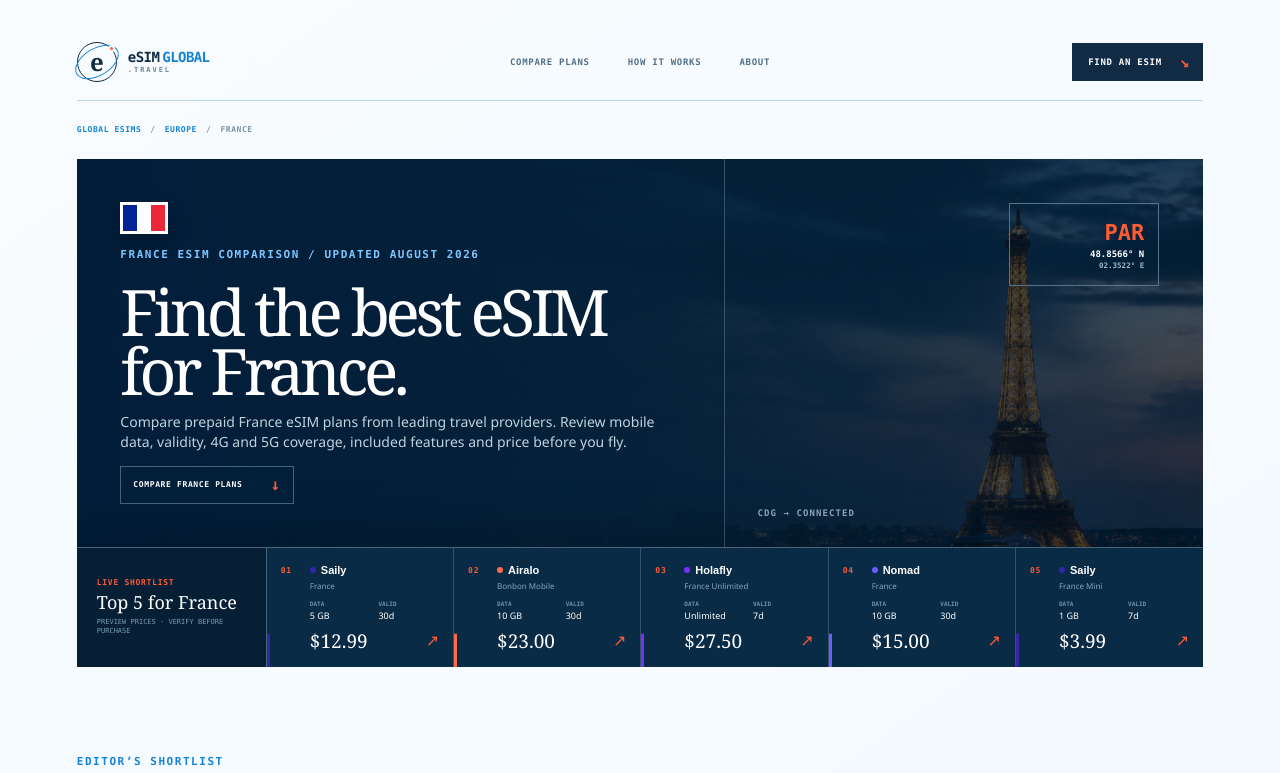
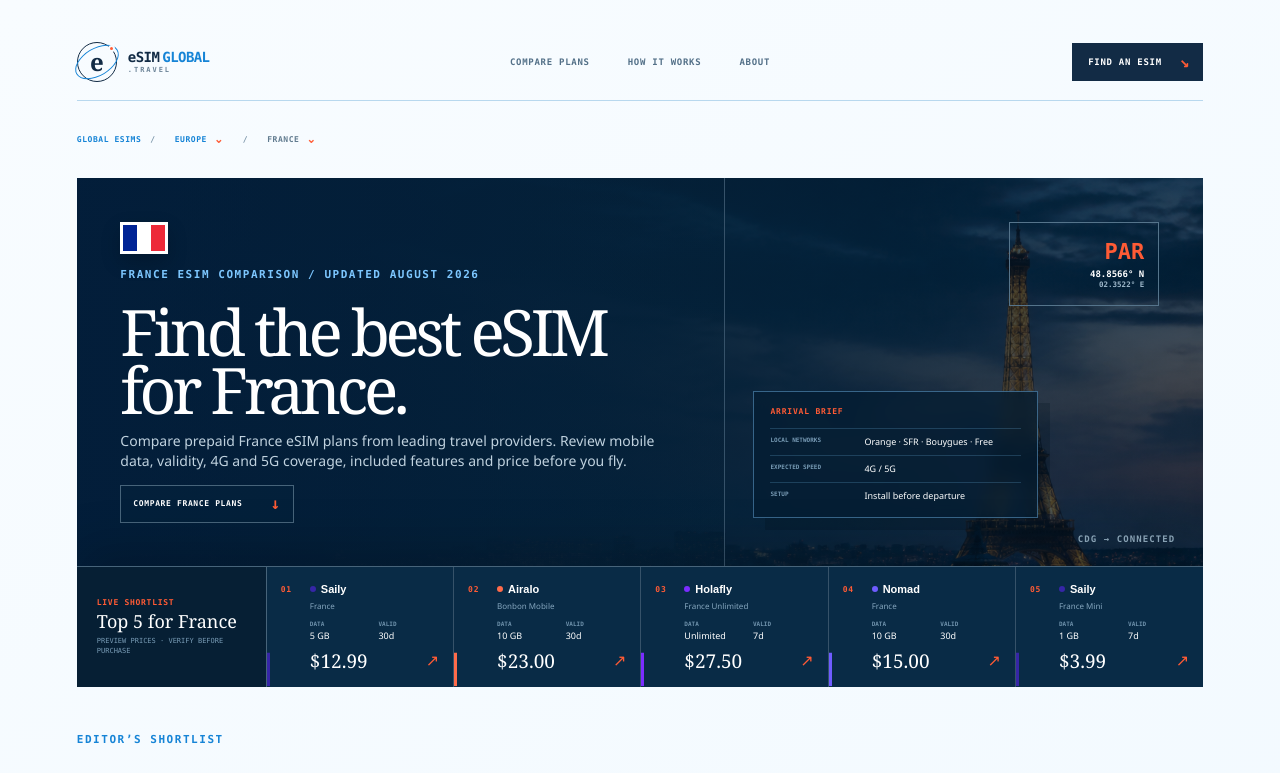
Before and after one commit to KTG1/esimglobal.travel, a Next.js app: page /france in a window 1280 px wide. Shown: the top 773 px of the page. Built offline with nearby package versions, Linux system fonts and the light colour scheme.

Commit message:
Add destination breadcrumb menus and arrival briefs

```diff
--- a/app/SiteChrome.js
+++ b/app/SiteChrome.js
@@ -21,6 +21,25 @@
   );
 }
 
+const destinationGroups = {
+  Europe: [{ name: "France", href: "/france/" }, { name: "Italy", href: "/italy/" }, { name: "Spain", href: "/spain/" }, { name: "Türkiye", href: "/turkey/" }],
+  Asia: [{ name: "Japan", href: "/japan/" }, { name: "Türkiye", href: "/turkey/" }],
+  "Europe & Asia": [{ name: "Türkiye", href: "/turkey/" }, { name: "France", href: "/france/" }, { name: "Italy", href: "/italy/" }, { name: "Spain", href: "/spain/" }, { name: "Japan", href: "/japan/" }],
+  "North America": [{ name: "United States", href: "/united-states/" }],
+};
+
+export function CountryBreadcrumbs({ region, country }) {
+  const regionalDestinations = destinationGroups[region] || [];
+  const allDestinations = [{ name: "France", href: "/france/" }, { name: "Italy", href: "/italy/" }, { name: "Spain", href: "/spain/" }, { name: "Türkiye", href: "/turkey/" }, { name: "Japan", href: "/japan/" }, { name: "United States", href: "/united-states/" }];
+  return (
+    <nav className="breadcrumbs breadcrumbMenu" aria-label="Breadcrumb">
+      <a href="/">Global eSIMs</a><span>/</span>
+      <details><summary>{region}<i aria-hidden="true">⌄</i></summary><div className="crumbPopover"><small>Browse this region</small>{regionalDestinations.map((item) => <a href={item.href} key={item.href}>{item.name}<b aria-hidden="true">↗</b></a>)}</div></details><span>/</span>
+      <details><summary className="currentCrumb">{country}<i aria-hidden="true">⌄</i></summary><div className="crumbPopover countryPopover"><small>Switch destination</small>{allDestinations.map((item) => <a href={item.href} key={item.href} aria-current={item.name === country ? "page" : undefined}>{item.name}<b aria-hidden="true">↗</b></a>)}</div></details>
+    </nav>
+  );
+}
+
 export function SiteFooter() {
   return (
     <footer className="siteFooter" id="about">
--- a/app/france/page.js
+++ b/app/france/page.js
@@ -1,5 +1,5 @@
 import FrancePlans, { francePlans, HeroPlanStrip } from "./FrancePlans";
-import { SiteFooter, SiteHeader } from "../SiteChrome";
+import { CountryBreadcrumbs, SiteFooter, SiteHeader } from "../SiteChrome";
 
 export const metadata = {
   title: "Best eSIM for France: Compare Data Plans & Prices | eSIM Global",
@@ -11,7 +11,7 @@
   return (
     <main className="countryPage">
       <SiteHeader />
-      <nav className="breadcrumbs" aria-label="Breadcrumb"><a href="/">Global eSIMs</a><span>/</span><a href="/#compare">Europe</a><span>/</span><span>France</span></nav>
+      <CountryBreadcrumbs region="Europe" country="France" />
 
       <section className="franceHero franceDestinationHero">
         <div className="franceHeroCopy">
@@ -21,9 +21,10 @@
           <p>Compare prepaid France eSIM plans from leading travel providers. Review mobile data, validity, 4G and 5G coverage, included features and price before you fly.</p>
           <a href="#plans">Compare France plans <span aria-hidden="true">↓</span></a>
         </div>
-        <div className="franceVisual" aria-hidden="true">
+        <div className="franceVisual">
           <div className="parisStamp"><span>PAR</span><strong>48.8566° N</strong><small>02.3522° E</small></div>
           <div className="eiffelMark"><i /><i /><i /><i /></div>
+          <aside className="heroArrivalBrief"><p>ARRIVAL BRIEF</p><dl><div><dt>Local networks</dt><dd>Orange · SFR · Bouygues · Free</dd></div><div><dt>Expected speed</dt><dd>4G / 5G</dd></div><div><dt>Setup</dt><dd>Install before departure</dd></div></dl></aside>
           <span className="routeLabel">CDG → Connected</span>
         </div>
         <HeroPlanStrip country="France" plans={francePlans} />
--- a/app/globals.css
+++ b/app/globals.css
@@ -221,6 +221,15 @@
 .countryPage { gap: 0; }
 .breadcrumbs { display: flex; gap: 9px; margin: 24px 0; color: #7893a7; font: 700 8px/1.2 "SFMono-Regular", Consolas, monospace; letter-spacing: .07em; text-transform: uppercase; }
 .breadcrumbs a { color: var(--ocean); text-decoration: none; }
+.breadcrumbMenu { position: relative; z-index: 20; align-items: center; overflow: visible; }
+.breadcrumbMenu details { position: relative; }
+.breadcrumbMenu summary { display: flex; align-items: center; gap: 7px; padding: 8px 9px; border: 1px solid transparent; color: var(--ocean); cursor: pointer; list-style: none; transition: border-color .18s ease, background .18s ease; }
+.breadcrumbMenu summary::-webkit-details-marker { display: none; }.breadcrumbMenu summary:hover, .breadcrumbMenu details[open] summary { border-color: var(--line); background: white; }.breadcrumbMenu summary.currentCrumb { color: #617b8f; }
+.breadcrumbMenu summary i { color: var(--signal); font: 700 11px/1 sans-serif; transition: transform .18s ease; }.breadcrumbMenu details[open] summary i { transform: rotate(180deg); }
+.crumbPopover { position: absolute; z-index: 30; top: calc(100% + 7px); left: 0; display: grid; min-width: 205px; padding: 10px; border: 1px solid var(--line); background: rgba(248,252,255,.98); box-shadow: 0 18px 45px rgba(18,43,69,.16); }
+.crumbPopover::before { content: ""; position: absolute; top: -5px; left: 18px; width: 8px; height: 8px; border-top: 1px solid var(--line); border-left: 1px solid var(--line); background: #f8fcff; transform: rotate(45deg); }
+.crumbPopover small { padding: 7px 9px 10px; color: #7893a7; font: 700 7px/1 "SFMono-Regular", Consolas, monospace; letter-spacing: .08em; text-transform: uppercase; }.crumbPopover a { display: flex; justify-content: space-between; gap: 20px; padding: 10px 9px; border-top: 1px solid var(--line); color: var(--ink); font: 600 10px/1.1 "Avenir Next", Avenir, sans-serif; text-transform: none; }.crumbPopover a:hover { color: var(--ocean); background: white; }.crumbPopover a[aria-current="page"] { color: var(--ocean); box-shadow: inset 3px 0 0 var(--signal); }.crumbPopover b { color: var(--signal); }
+.countryPopover { min-width: 230px; }
 .franceHero { position: relative; display: grid; grid-template-columns: minmax(0, 1.15fr) minmax(320px, .85fr); overflow: hidden; color: white; background: var(--ink); }
 .franceHero::before { content: ""; position: absolute; inset: 0; background: linear-gradient(90deg, rgba(0,35,149,.35) 0 33%, transparent 33% 66%, rgba(237,41,57,.24) 66%); opacity: .5; }
 .franceDestinationHero { background: #071f35 url("/images/france-esim-hero.png") center / cover no-repeat; }
@@ -263,7 +272,11 @@
 .eiffelMark i:nth-child(1), .eiffelMark i:nth-child(2) { bottom: 0; width: 5px; height: 390px; transform-origin: bottom; }.eiffelMark i:nth-child(1) { left: 40px; transform: rotate(14deg); }.eiffelMark i:nth-child(2) { right: 40px; transform: rotate(-14deg); }
 .eiffelMark i:nth-child(3) { left: 44px; bottom: 105px; width: 172px; height: 4px; }.eiffelMark i:nth-child(4) { left: 79px; bottom: 220px; width: 102px; height: 4px; }
 .routeLabel { position: absolute; z-index: 2; left: 32px; bottom: 28px; color: #91acbf; font: 700 9px/1.2 "SFMono-Regular", Consolas, monospace; letter-spacing: .12em; text-transform: uppercase; }
-.featuredFrancePlans, .francePlanExplorer, .franceEssentials { margin-top: 88px; }
+.heroArrivalBrief { position: absolute; z-index: 3; left: 28px; bottom: 48px; width: min(285px, calc(100% - 56px)); padding: 16px; border: 1px solid rgba(125,199,255,.42); background: rgba(4,30,50,.76); box-shadow: 12px 12px 0 rgba(3,18,31,.24); backdrop-filter: blur(7px); }
+.heroArrivalBrief > p { margin: 0 0 12px; color: var(--signal); font: 700 8px/1 "SFMono-Regular", Consolas, monospace; letter-spacing: .1em; }.heroArrivalBrief dl { display: grid; gap: 8px; margin: 0; }.heroArrivalBrief dl div { display: grid; grid-template-columns: 84px 1fr; gap: 10px; padding-top: 7px; border-top: 1px solid rgba(125,199,255,.2); }.heroArrivalBrief dt { color: #789bb5; font: 700 6px/1.2 "SFMono-Regular", Consolas, monospace; text-transform: uppercase; }.heroArrivalBrief dd { display: -webkit-box; overflow: hidden; margin: 0; color: white; font-size: 9px; line-height: 1.25; -webkit-box-orient: vertical; -webkit-line-clamp: 2; }
+.heroArrivalBrief + .routeLabel { left: auto; right: 28px; bottom: 22px; }
+.featuredFrancePlans, .francePlanExplorer, .franceEssentials { margin-top: 72px; }
+.featuredFrancePlans { margin-top: 46px; }
 .featuredFrancePlans > header, .francePlanExplorer > header { display: flex; align-items: end; justify-content: space-between; gap: 30px; margin-bottom: 28px; }
 .featuredFrancePlans h2, .francePlanExplorer h2, .franceEssentials h2 { margin: 0; font: 400 clamp(38px, 5vw, 66px)/1 Georgia, serif; letter-spacing: -.05em; }
 .featuredFrancePlans > header > p { max-width: 400px; margin: 0; color: #6b8397; font-size: 12px; line-height: 1.5; }
```
Also changed, not shown: app/[country]/page.js (+4 -3 lines).
